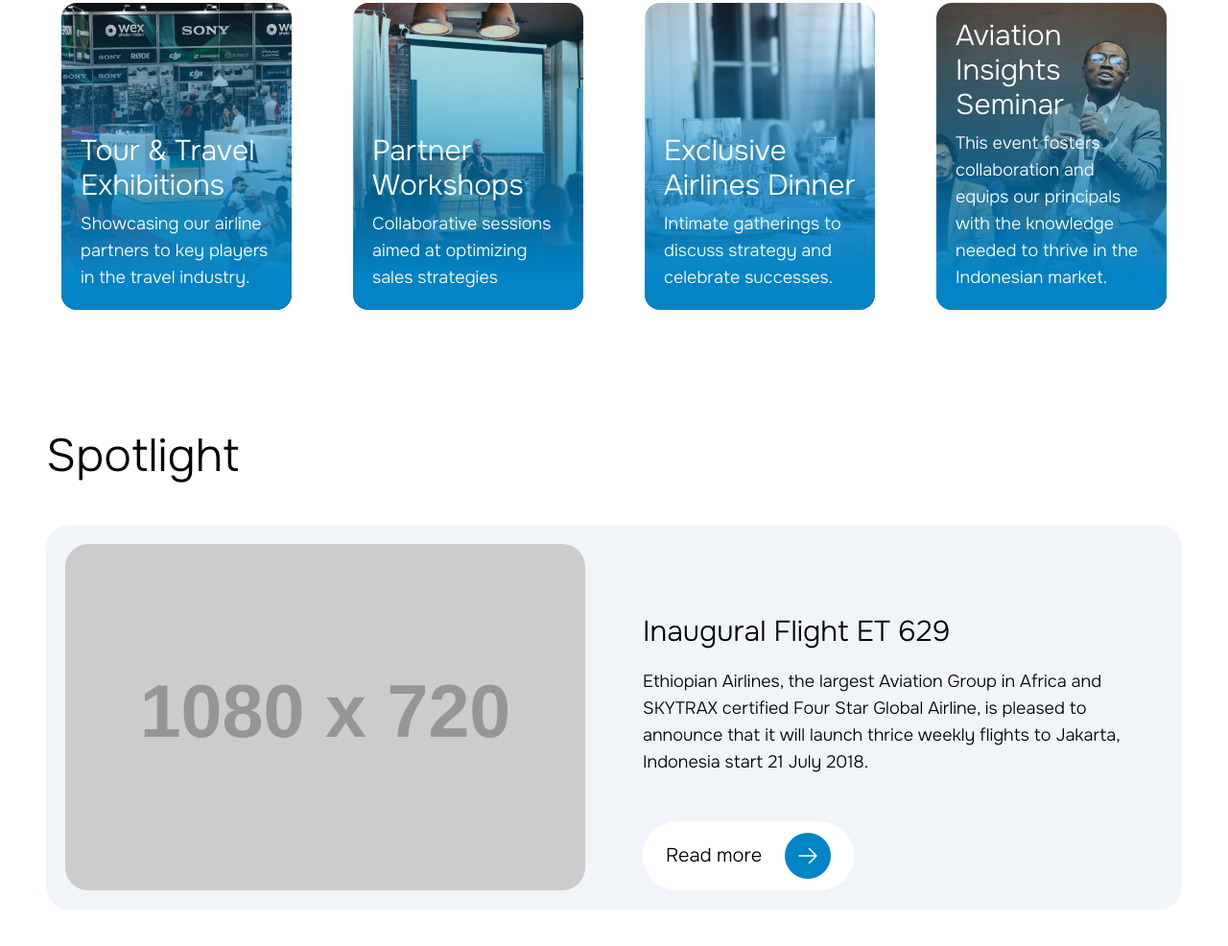
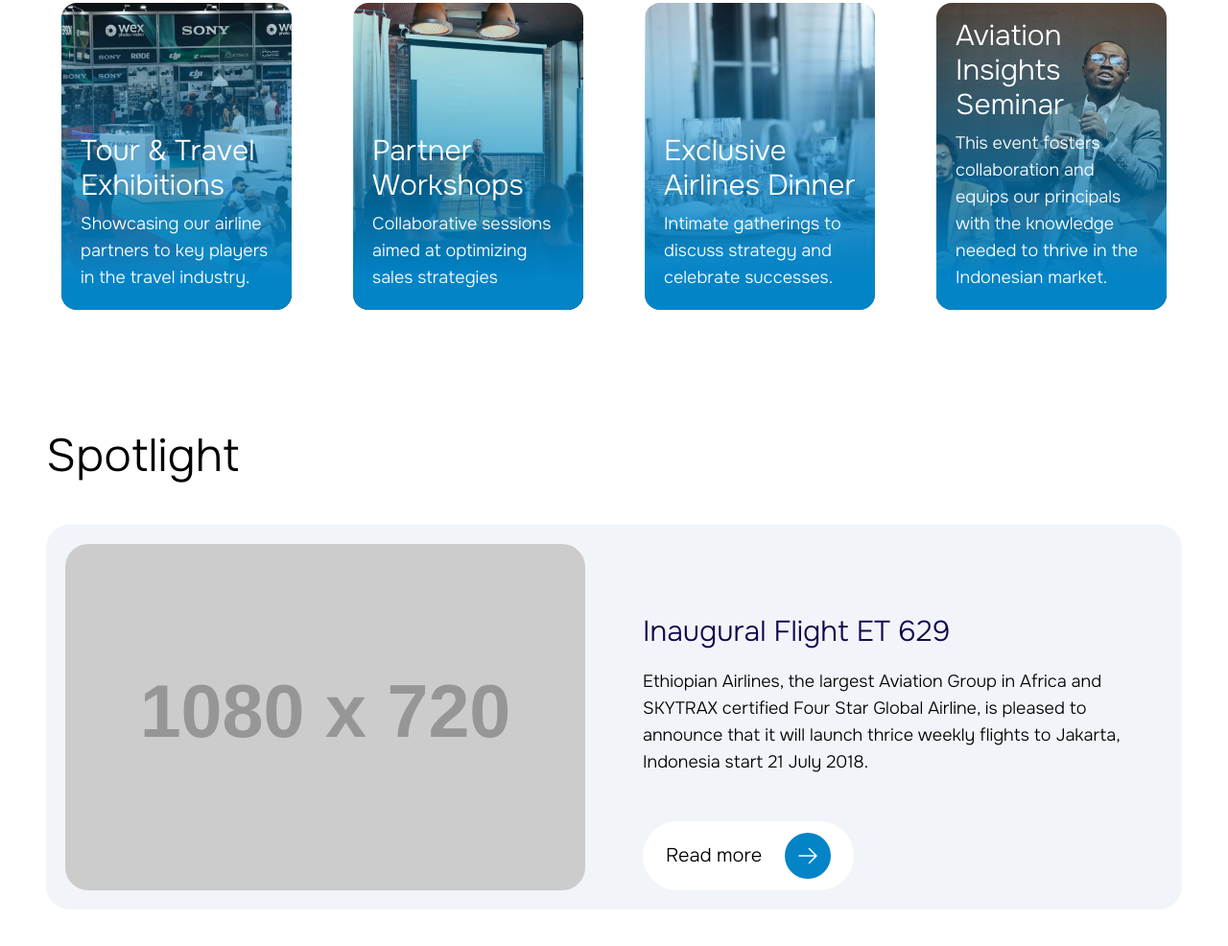
Before and after one commit to mabrurherza/aviaventura-design, an Astro site: page / in a window 1280 px wide. Shown: the part 3555-4541 px from the top of the page at 96% size. Built offline with nearby package versions, Linux system fonts and the light colour scheme; Astro itself is replaced by a stand-in of ours; placeholder pictures from the web are drawn by us.

Commit message:
style: set the header brand color

```diff
--- a/src/pages/index.astro
+++ b/src/pages/index.astro
@@ -172,7 +172,7 @@ import Navbar from "../components/Navbar.astro"
         <img src="https://via.placeholder.com/1080x720" alt="Placeholder" class="rounded-3xl">
       </div>
       <div class="flex-1 p-5">
-        <h3 class="text-2xl lg:text-3xl">Inaugural Flight ET 629</h3>
+        <h3 class="text-2xl text-brand lg:text-3xl">Inaugural Flight ET 629</h3>
         <p class="mb-12 mt-5 text-lg">Ethiopian Airlines, the largest Aviation Group in Africa and SKYTRAX certified Four Star Global Airline, is pleased to announce that it will launch thrice weekly flights to Jakarta, Indonesia start 21 July 2018.</p>
         <a href="#" class="inline-flex w-full items-center justify-between gap-6 rounded-full bg-white px-6 py-3 text-xl lg:w-fit">
           Read more
```
